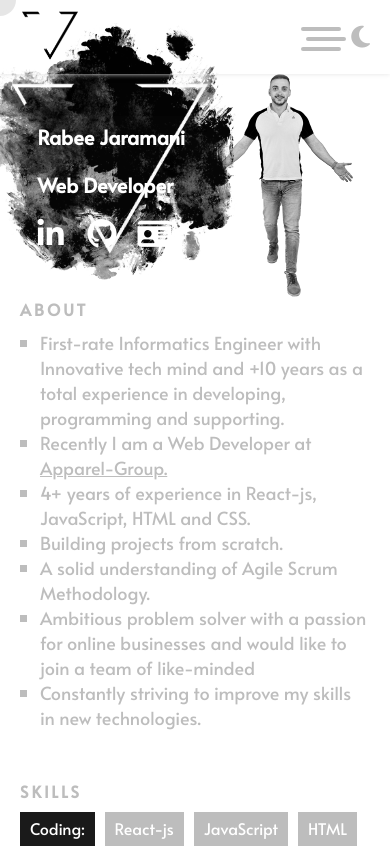
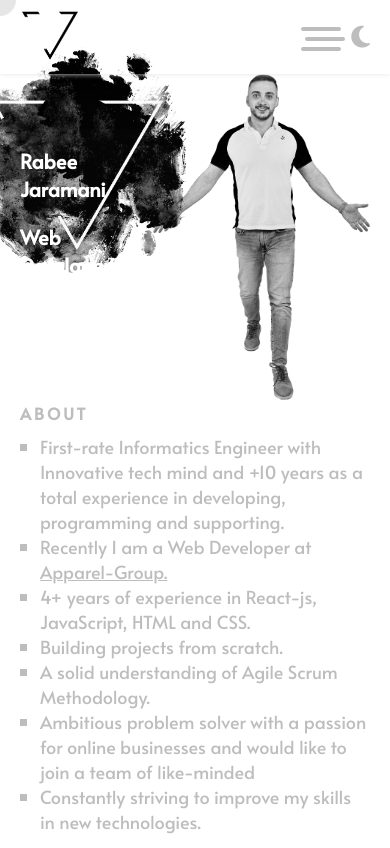
Before and after one commit to rabee-jaramani/protfolio_23, a React (Create React App) app: page / in a window 390 px wide. Shown: the top 848 px of the page. Built offline with nearby package versions, Linux system fonts and the light colour scheme.

Commit message:
Update home.sass

```diff
--- a/src/home/home.sass
+++ b/src/home/home.sass
@@ -85,7 +85,7 @@ ul.about-list
 @media screen and (max-width:1400px)
     .rabee-image-div
         img
-            max-width: 190px
+            max-width: 490px
 @media screen and (max-width:1400px)
     .bg-shape-first
         width: 100% !important
@@ -99,7 +99,7 @@ ul.about-list
             font-size: 25px
     .rabee-image-div
         img
-            max-width: 150px
+            max-width: 350px
     .right-cont
         gap: 50px
         width: 100%
```
